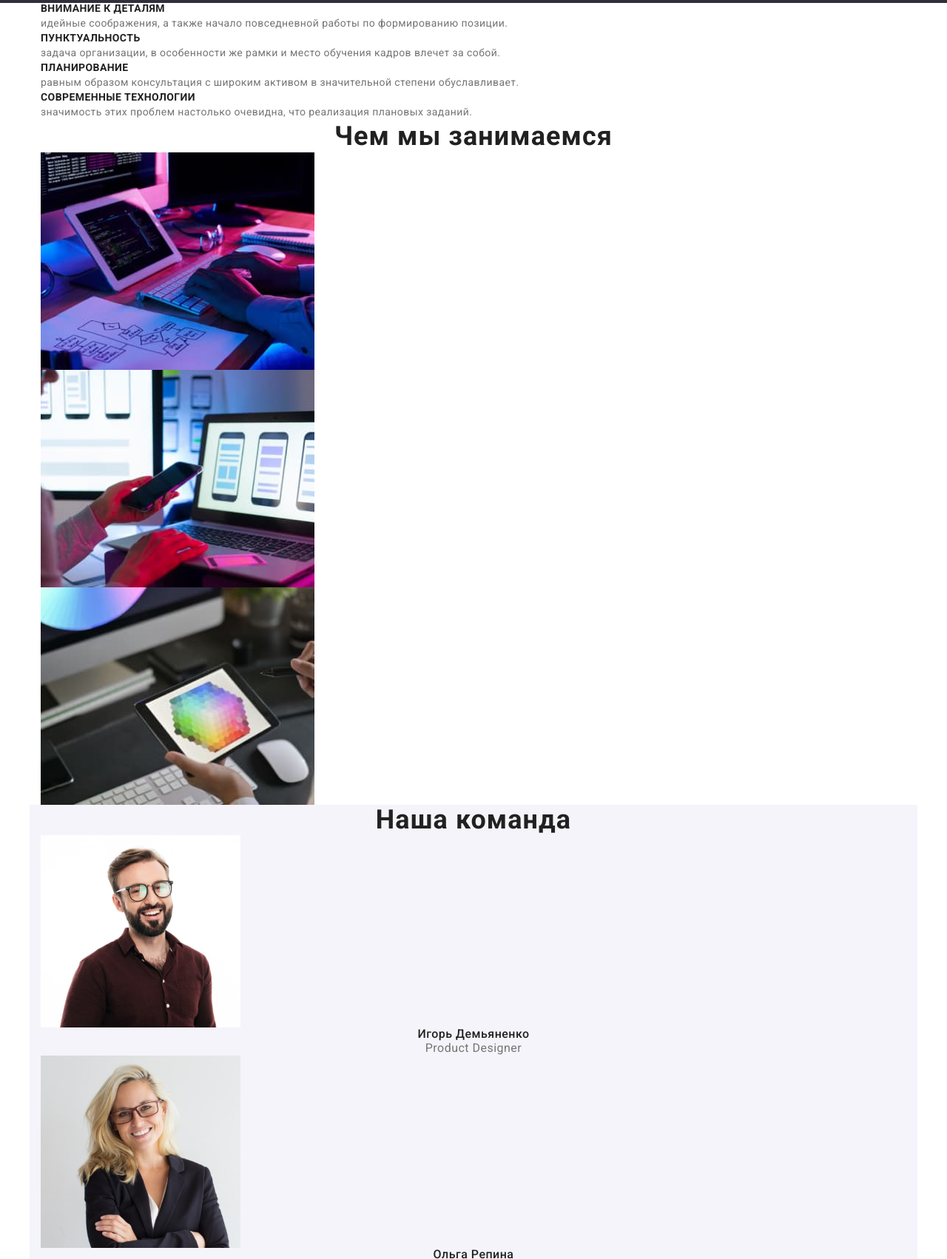
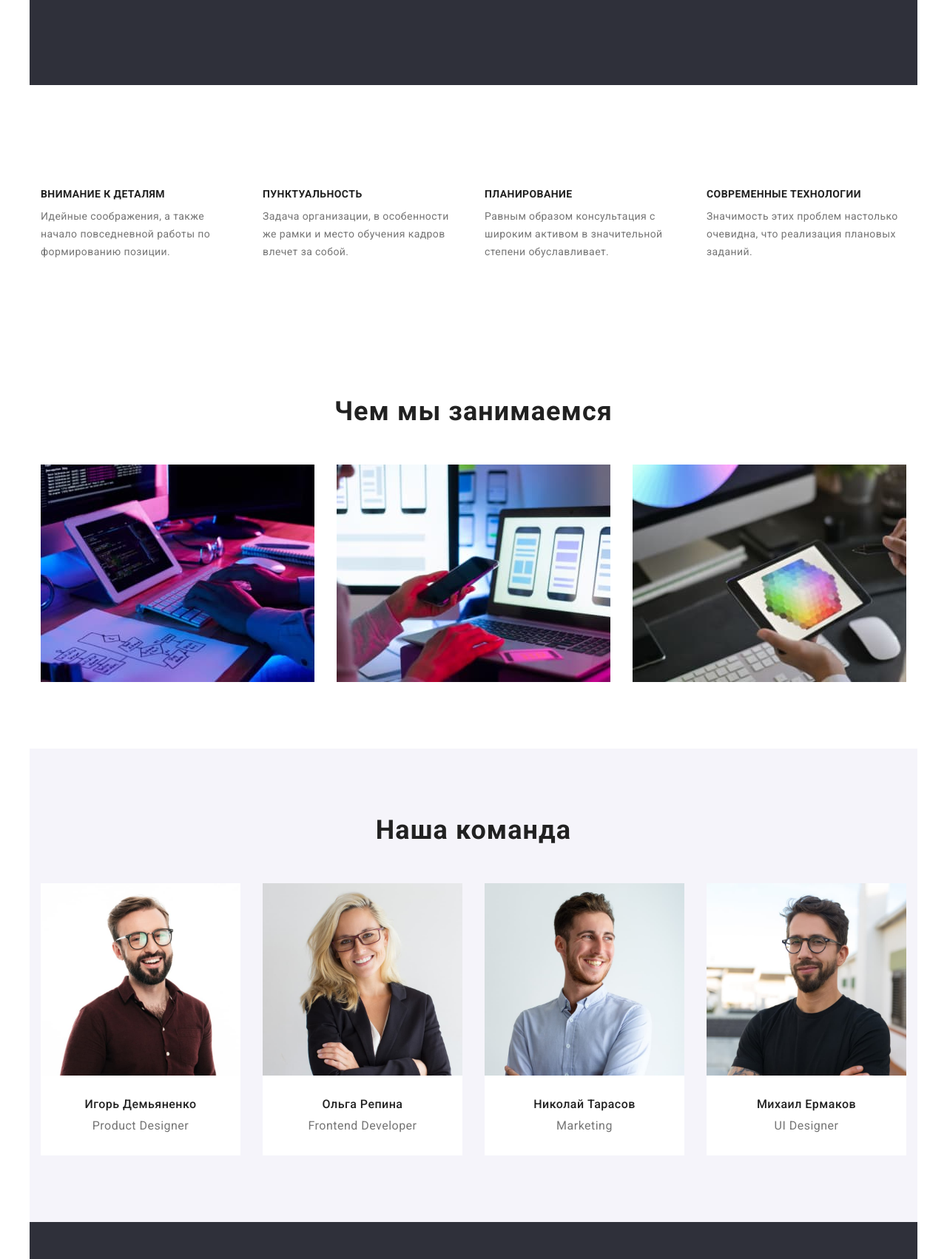
Before and after one commit to Pashtet431/goit-markup-hw-03, a plain HTML site: page index.html in a window 1280 px wide. Shown: the part 677-2379 px from the top of the page at 74% size. Drawn offline with nearby package versions, Linux system fonts and the light colour scheme.

Commit message:
90% first page finish

```diff
--- a/css/styles.css
+++ b/css/styles.css
@@ -10,7 +10,20 @@
 
 .list {
   list-style: none;
+
+  display: flex;
+  justify-content: space-between;
+  padding-top: 50px;
+  padding-bottom: 90px;
 }
+
+.image:not(:last-child) {
+  margin-right: 30px;
+}
+.image {
+  background-color: var(--light-color);
+}
+
 .link {
   text-decoration: none;
 }
@@ -50,6 +63,9 @@ address {
   margin-right: auto;
 }
 
+.section {
+  padding-top: 90px;
+}
 /* ============= Шапка =========== */
 
 .header {
@@ -73,6 +89,7 @@ address {
   line-height: 1.2;
   letter-spacing: 0.03em;
   color: var(--logo-color);
+
   margin-right: 90px;
 }
 
@@ -100,12 +117,14 @@ address {
 }
 .nav-list,
 .nav-list-mail {
+  list-style: none;
   font-family: var(--basic-title);
   font-weight: 500;
   font-size: 14px;
   line-height: 1.14;
   letter-spacing: 0.02em;
   color: var(--secondary-color);
+
   display: flex;
   align-items: center;
 }
@@ -116,17 +135,22 @@ address {
 .nav-list-f:hover,
 .nav-list-f:focus,
 .adress:hover,
-address:focus {
+address:focus,
+.nav-list-mail:hover,
+.nav-list-mail:focus {
   color: var(--accent-color);
 }
 .title {
   background-color: #2f303a;
+  width: 1200px;
   height: 600px;
 
   display: flex;
   flex-direction: column;
   justify-content: center;
   align-items: center;
+  margin: auto;
+  margin-bottom: 0px;
 }
 
 .main-title {
@@ -171,22 +195,33 @@ address:focus {
   letter-spacing: 0.03em;
   text-transform: uppercase;
   color: var(--main-color);
+
+  display: flex;
+  align-items: center;
+  justify-content: space-between;
+  padding-bottom: 10px;
 }
+
+.advantages-list {
+  display: flex;
+  align-items: center;
+  justify-content: space-between;
+}
+
 .advantage-text {
   font-family: var(--basic-title);
   font-weight: normal;
   font-size: 14px;
   line-height: 1.71;
   letter-spacing: 0.03em;
-  text-transform: lowercase;
+  text-transform: none;
   color: var(--secondary-color);
+
+  height: 75px;
+  width: 270px;
 }
 
 /* Чем мы занимаемся и наша команда */
-
-.command {
-  background-color: var(--background-color-comand);
-}
 
 .secondary-title {
   font-family: var(--basic-title);
@@ -198,6 +233,10 @@ address:focus {
   color: var(--main-color);
 }
 
+.command {
+  background-color: var(--background-color-comand);
+}
+
 .worker-title {
   font-family: var(--basic-title);
   font-weight: 500;
@@ -206,6 +245,9 @@ address:focus {
   text-align: center;
   letter-spacing: 0.03em;
   color: var(--main-color);
+
+  padding-top: 30px;
+  padding-bottom: 10px;
 }
 .worker-position {
   font-family: var(--basic-title);
@@ -214,9 +256,26 @@ address:focus {
   text-align: center;
   letter-spacing: 0.03em;
   color: var(--secondary-color);
+
+  padding-bottom: 30px;
 }
 
 /* Футер */
+
+.logo-f {
+  color: var(--light-color);
+}
+
+.footer {
+  background-color: #2f303a;
+}
+
+.logo-web,
+.lolgo-f {
+  display: flex;
+  padding-top: 60px;
+  padding-bottom: 20px;
+}
 
 .adress {
   font-family: var(--basic-title);
@@ -227,8 +286,8 @@ address:focus {
   color: var(--light-color);
 }
 
-.footer {
-  background-color: #2f303a;
+.contacts {
+  flex-direction: column;
 }
 
 .nav-list-f {
@@ -239,11 +298,8 @@ address:focus {
   letter-spacing: 0.03em;
   color: rgba(255, 255, 255, 0.6);
 }
-.logo-f {
-  color: var(--light-color);
-}
 
-/* ==ПОРТФОЛИО== */
+/* =========== ПОРТФОЛИО ========== */
 
 /* Скрытый заголовок Н1 */
 
--- a/index.html
+++ b/index.html
@@ -21,7 +21,7 @@
         <div class="container header-container">
             <nav class="navigation">
                 <a class="logo link" lang="en" href="./index.html"> <span class="logo-web">Web</span>Studio</a>
-                <ul class="nav-list list">
+                <ul class="nav-list">
                     <li class="nav-list-item">
                         <a class="nav-contacts link" href="./studio.html">Студия</a>
                     </li>
@@ -43,9 +43,9 @@
             <button class="btn" type="button">Заказать услугу</button>
         </section>
 <!-- Наши преимущества -->
-        <section class="main-advantages container">
+        <section class="section container">
                 <h2 class="visually-hidden">Наши преимущества</h2>
-            <ul class="advantages list">
+                    <ul class="advantages-list list">
                         <li>
                             <h3 class="advantages">Внимание к деталям</h3>
                             <p class="advantage-text">Идейные соображения, а также начало повседневной работы по формированию позиции.</p>
@@ -65,45 +65,47 @@
                     </ul>
         </section>
 <!-- Чем мы занимаемся -->
-        <section class="container">
+        <section class="section container">
             <h2 class="secondary-title">Чем мы занимаемся</h2>
             <ul class="list">
-                <li>
+                <li class="image">
                     <img src="./images/image-1.jpg" alt="worker at the desk" width="370" height="294">
                 </li>
-                <li>
+                <li class="image">
                     <img src="./images/image-2.jpg" alt="worker at laptop" width="370" height="294">
                 </li>
-                <li>
+                <li class="image">
                     <img src="./images/image-3.jpg" alt="tablet on hand" width="370" height="294">
                 </li>
             </ul>
         </section>
 <!-- Наша команда -->
         <section class="command container">
+            <div class="section">
                 <h2 class="secondary-title">Наша команда</h2>
                     <ul class="list">
-                <li>
+                        <li class="image">
                             <img src="./images/master1.jpg" alt="Ihor" width="270" height="260" />
                             <h3 class="worker-title">Игорь Демьяненко</h3>
                             <p class="worker-position">Product Designer</p>
                         </li>
-                <li>
+                        <li class="image">
                             <img src="./images/master2.jpg" alt="Olga" width="270" height="260" />
                             <h3 class="worker-title">Ольга Репина</h3>
                             <p class="worker-position">Frontend Developer</p>
                         </li>
-                <li>
+                        <li class="image">
                             <img src="./images/master3.jpg" alt="Nikolay" width="270" height="260" />
                             <h3 class="worker-title">Николай Тарасов</h3>
                             <p class="worker-position">Marketing</p>
                         </li>
-                <li>
+                        <li class="image">
                             <img src="./images/master4.jpg" alt="Mihail" width="270" height="260" />
                             <h3 class="worker-title">Михаил Ермаков</h3>
                             <p class="worker-position">UI Designer</p>
                         </li>
                     </ul>
+            </div>
         </section>
     </main>
 <!-- Футер -->
```
Lines whose indentation alone changed are shown as unchanged.
